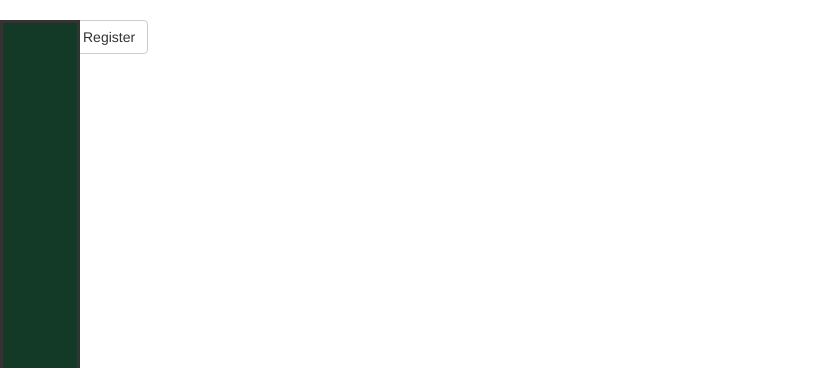
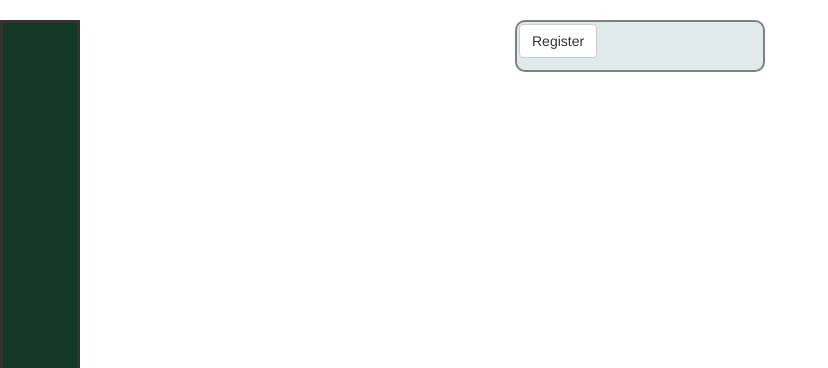
Before and after one commit to KiaraRaynS/koquibilis, a Django app: template appfood/templates/auth/user_form.html in a window 1280 px wide. Shown: the part 52-420 px from the top of the page, without its empty margins (0-828 px from the left). Run offline with Django 3.2, Linux system fonts and the light colour scheme; the template is opened without the code that fills it, so the values that code supplies are empty; some libraries are stand-ins or nearby versions.

Commit message:
Minor register page edit

```diff
--- a/appfood/templates/auth/user_form.html
+++ b/appfood/templates/auth/user_form.html
@@ -1,9 +1,11 @@
 {% extends 'base.html' %}
 
 {% block containerbodycontent %}
+<div class='registerbox'>
   <form type='' method='post'>
     {% csrf_token %}
     {{form.as_p}}
     <p><input type='submit' value='Register' class='btn btn-default'></p>
    </form>
+</div>
 {% endblock %}
```
